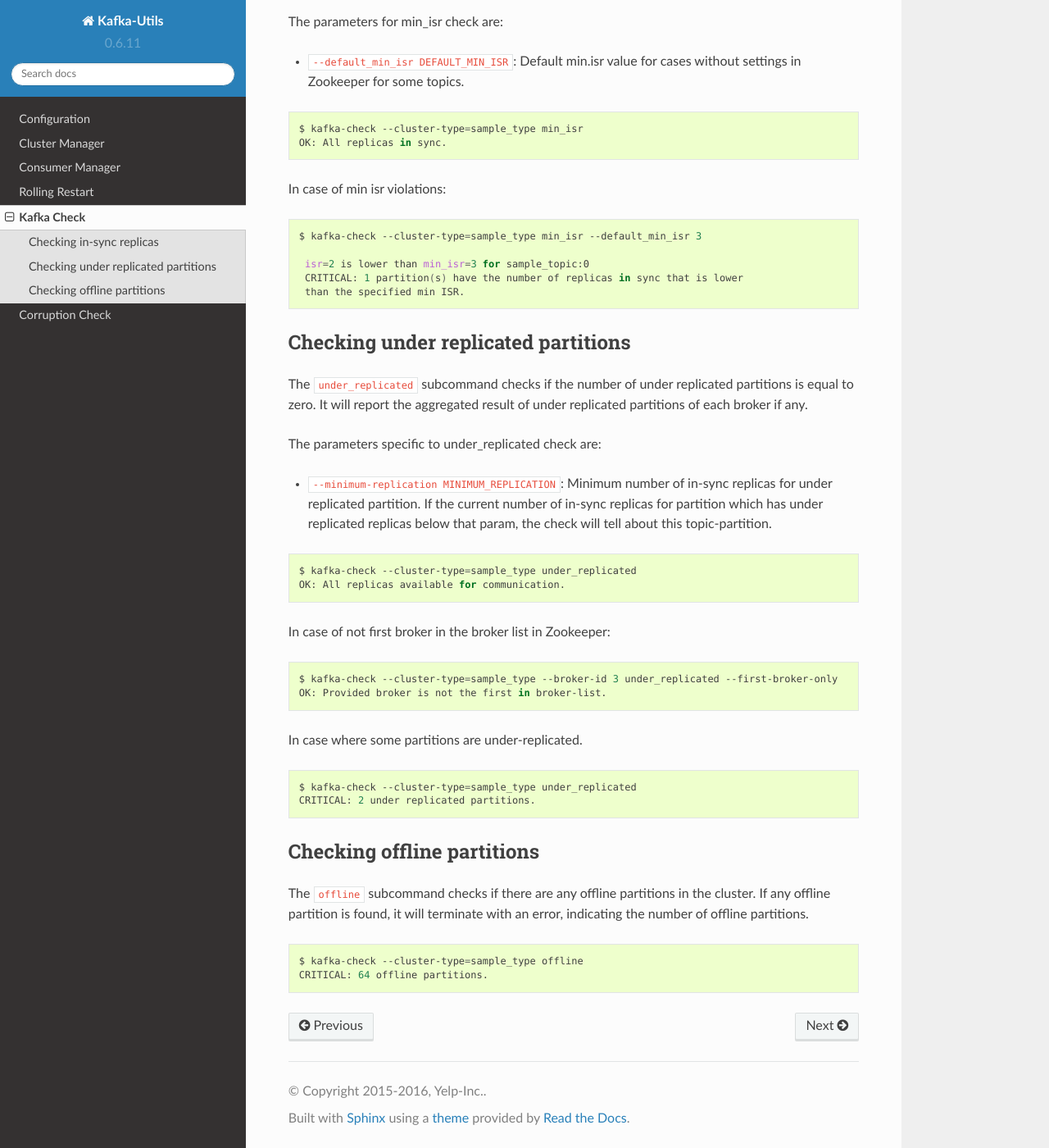
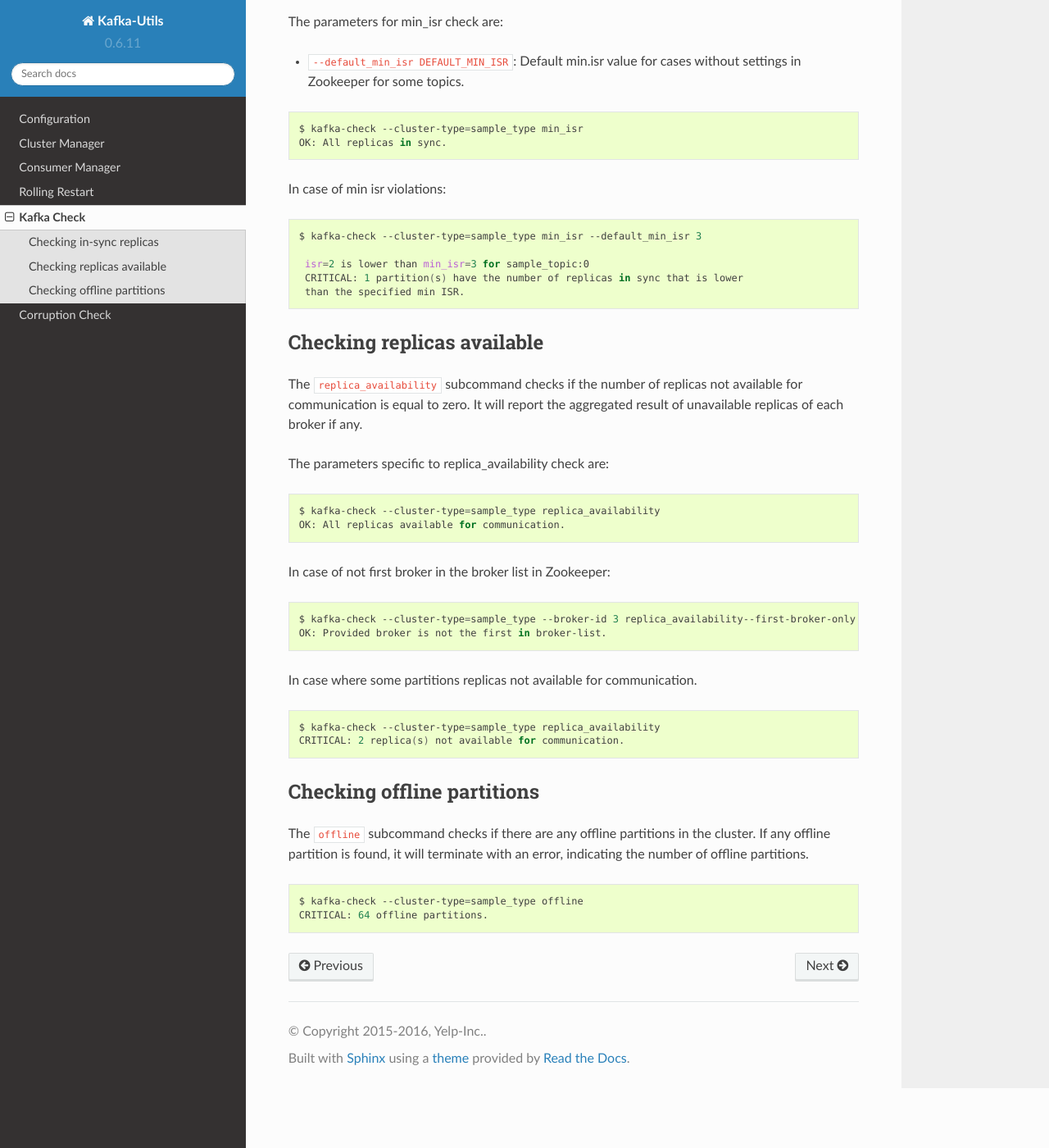
Before and after one commit to Yelp/kafka-utils, a Sphinx documentation site: the page built from docs/source/kafka_check.rst, in a window 1280 px wide and 1400 px high, scrolled down 951 px. Shown: the whole window at 82% size. Built offline with Sphinx 7.4.7 and the Read the Docs theme 2.0.0, drawn with Linux system fonts in a browser that asks for light colours.

Commit message:
Modify acceptance and docs for replica_availability command name change

```diff
--- a/docs/source/kafka_check.rst
+++ b/docs/source/kafka_check.rst
@@ -55,36 +55,32 @@
     CRITICAL: 1 partition(s) have the number of replicas in sync that is lower
     than the specified min ISR.
 
-Checking under replicated partitions
-====================================
-The :code:`under_replicated` subcommand checks if the number of under replicated partitions
-is equal to zero. It will report the aggregated result of under replicated partitions
-of each broker if any.
+Checking replicas available
+===========================
+The :code:`replica_availability` subcommand checks if the number of replicas not
+available for communication is equal to zero. It will report the aggregated result
+of unavailable replicas of each broker if any.
 
-The parameters specific to under_replicated check are:
-
-* :code:`--minimum-replication MINIMUM_REPLICATION`: Minimum number of in-sync replicas
-  for under replicated partition. If the current number of in-sync replicas for partition which has
-  under replicated replicas below that param, the check will tell about this topic-partition.
+The parameters specific to replica_availability check are:
 
 .. code-block:: bash
 
-   $ kafka-check --cluster-type=sample_type under_replicated
+   $ kafka-check --cluster-type=sample_type replica_availability
    OK: All replicas available for communication.
 
 In case of not first broker in the broker list in Zookeeper:
 
 .. code-block:: bash
 
-   $ kafka-check --cluster-type=sample_type --broker-id 3 under_replicated --first-broker-only
+   $ kafka-check --cluster-type=sample_type --broker-id 3 replica_availability--first-broker-only
    OK: Provided broker is not the first in broker-list.
 
-In case where some partitions are under-replicated.
+In case where some partitions replicas not available for communication.
 
 .. code-block:: bash
 
-   $ kafka-check --cluster-type=sample_type under_replicated
-   CRITICAL: 2 under replicated partitions.
+   $ kafka-check --cluster-type=sample_type replica_availability
+   CRITICAL: 2 replica(s) not available for communication.
 
 Checking offline partitions
 ===========================
```
Also changed, not shown: README.md (+2 -2 lines), 4 other files.
